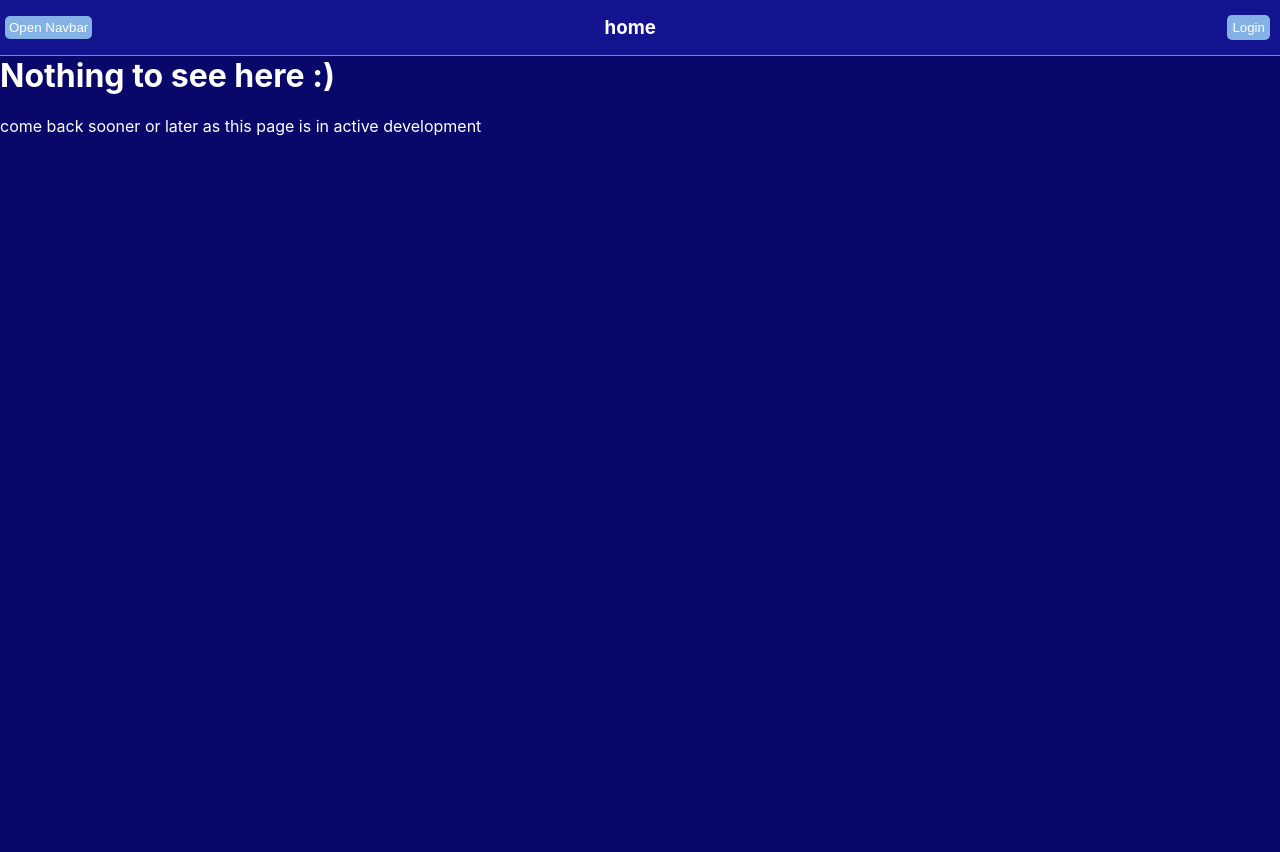
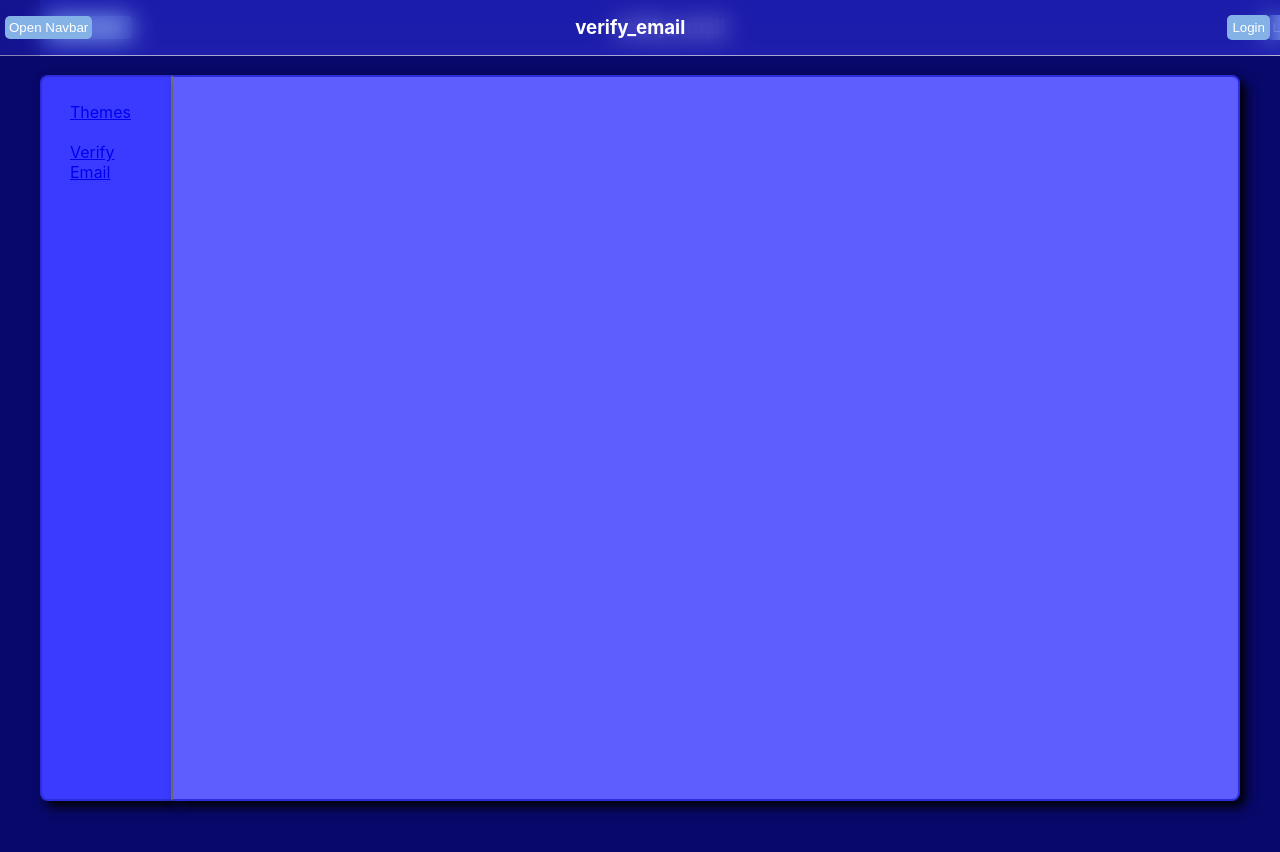
Before and after one commit to acid4sigmas/acid4sigmas-frontend, a React (Create React App) app: page /settings/verify_email in a window 1280 px wide. Shown: the top 852 px of the page. Built offline with nearby package versions, Linux system fonts and the light colour scheme.

Commit message:
use browser router

```diff
--- a/src/Router.tsx
+++ b/src/Router.tsx
@@ -1,14 +1,15 @@
-import { MemoryRouter as Router, Routes, Route } from "react-router-dom";
+import { BrowserRouter as Router, Routes, Route } from "react-router-dom";
 import App from "./tsx/App";
 import About from "./tsx/About";
 import MySaviour from "./tsx/MySaviour";
-import Settings from "./tsx/Settings";
+import Settings, { RedirectSettingsRoute } from "./tsx/Settings";
 import SettingsThemes from "./tsx/Settings/Themes";
 import { useEffect } from "react";
 import theme from "./style/themes/blue.json";
 import LoginRegister from "./tsx/LoginRegister";
 import Login from "./tsx/Auth/Login";
 import Register from "./tsx/Auth/Register";
+import VerifyEmail from "./tsx/Settings/VerifyEmail";
 
 export interface Style {
   primary_color_text: string;
@@ -110,8 +111,9 @@ export default function DomRouter() {
         <Route path="/" element={<App />} />
         <Route path="/about" element={<About />} />
         <Route path="/mysaviour" element={<MySaviour />} />
-        <Route path="/settings" element={<Settings />} />
+        <Route path="/settings" element={<RedirectSettingsRoute />} />
         <Route path="/settings/themes" element={<SettingsThemes />} />
+        <Route path="/settings/verify_email" element={<VerifyEmail />} />
         <Route path="/register_or_login" element={<LoginRegister />} />
         <Route path="/auth/login" element={<Login />} />
         <Route path="/auth/register" element={<Register />} />
--- a/src/tsx/Settings.tsx
+++ b/src/tsx/Settings.tsx
@@ -1,7 +1,15 @@
-import { Link } from "react-router-dom";
+import { Link, Navigate } from "react-router-dom";
 import TopBar from "./Topbar";
 import "../style/Settings.scss";
 import { useEffect, useState } from "react";
+
+import { BrowserRouter as Router, Routes, Route }from 'react-router-dom';
+import SettingsThemes from "./Settings/Themes";
+import VerifyEmail from "./Settings/VerifyEmail";
+
+export function RedirectSettingsRoute() {
+  return <Navigate to="/settings/themes" />;
+}
 
 export default function Settings() {
 
@@ -20,17 +28,21 @@ export default function Settings() {
 
   const handleLogout = () => {
     localStorage.removeItem("token");
+    window.location.replace("/");
   }
 
   return (
     <div>
       <TopBar />
-      <div className="container">
-        <div className="settings-container">
-          <div className="settings-container-inner">
       <div className="settings-navlink-container">
         <div className="settings-navlink">
+          <nav>
             <Link to="/settings/themes">Themes</Link>
+            <br/>
+            <br />
+            <Link to="/settings/verify_email">Verify Email</Link>
+            <br />
+            <br />
             {loggedIn ? (
                 <div className="logout-btn">
                   <button onClick={handleLogout}>Logout</button>
@@ -38,12 +50,7 @@ export default function Settings() {
               ) : (
                 <div></div>
               )}
-              </div>
-            </div>
-            <div className="settings-content">
-
-            </div>
-          </div>
+          </nav>
         </div>
       </div>
     </div>
--- a/src/tsx/Settings/Themes.tsx
+++ b/src/tsx/Settings/Themes.tsx
@@ -12,6 +12,7 @@ import greenTheme from "../../style/themes/green.json";
 import oledTheme from "../../style/themes/oled.json";
 
 import { Style } from "../../Router";
+import Settings from "../Settings";
 
 export default function SettingsThemes() {
   const [jsonTheme, setJsonTheme] = useState<Style | null>(null);
@@ -48,11 +49,7 @@ export default function SettingsThemes() {
       <div className="container">
         <div className="settings-container">
           <div className="settings-container-inner">
-            <div className="settings-navlink-container">
-              <div className="settings-navlink">
-                <Link to="/settings/themes">Themes</Link>
-              </div>
-            </div>
+            <Settings />
             <div className="settings-content">
               <div className="settings-themes-container">
                 <div className="settings-themes-container-inner">
--- /dev/null
+++ b/src/tsx/Settings/VerifyEmail.tsx
@@ -0,0 +1,27 @@
+import { Link } from "react-router-dom";
+import TopBar from "../Topbar";
+import Settings from "../Settings";
+
+export default function VerifyEmail() {
+
+    return (
+    <div>
+        <TopBar />
+        <div className="container">
+            <div className="settings-container">
+                <div className="settings-container-inner">
+                    <Settings />
+                    <div className="settings-content">
+                        <div className="settings-content-container">
+                            <div className="settings-content-container-inner">
+
+                            </div>
+
+                        </div>
+                    </div>
+                </div>
+            </div>
+        </div>
+    </div>
+    )
+}
```
Lines whose indentation alone changed are shown as unchanged.
